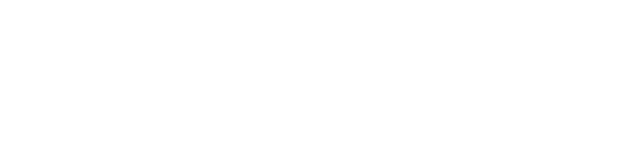
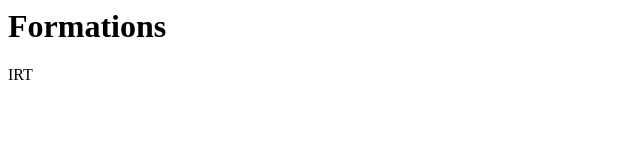
Before and after one commit to Pio564/git-mon-cv, a plain HTML site: page index.html in a window 1280 px wide. Shown: the whole page, without its empty margins (0-640 px from the left). Drawn offline with Linux system fonts and the light colour scheme.

Commit message:
mise en place de la section formations

```diff
--- a/index.html
+++ b/index.html
@@ -7,6 +7,9 @@
     <link rel="stylesheet" href="style.css">
 </head>
 <body>
-
+    <div>
+        <h1>Formations</h1>
+        <p>IRT</p>
+    </div>
 </body>
 </html>
```
